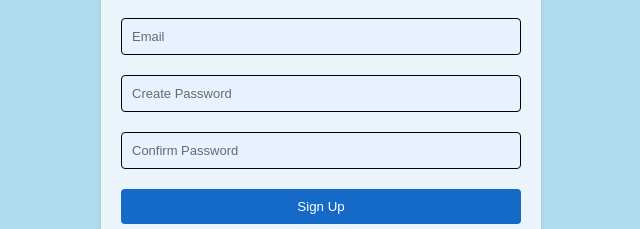
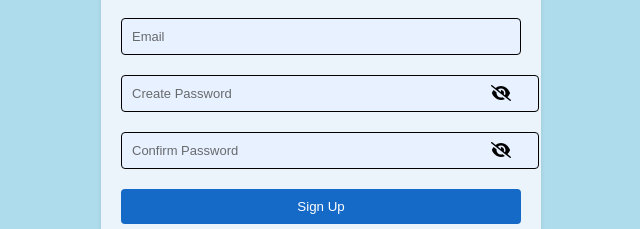
Before and after one commit to VanshVg/SquadUp, a React (Create React App) app in the folder clientside/: page /auth/register in a window 1280 px wide. Shown: the part 354-583 px from the top of the page, without its empty margins (319-959 px from the left). Built offline with nearby package versions, Linux system fonts and the light colour scheme.

Commit message:
Improved UI

```diff
--- a/clientside/package.json
+++ b/clientside/package.json
@@ -3,6 +3,8 @@
   "version": "0.1.0",
   "private": true,
   "dependencies": {
+    "@fortawesome/free-solid-svg-icons": "^6.4.2",
+    "@fortawesome/react-fontawesome": "^0.2.0",
     "@testing-library/jest-dom": "^5.17.0",
     "@testing-library/react": "^13.4.0",
     "@testing-library/user-event": "^13.5.0",
--- a/clientside/src/pages/Auth/Auth.css
+++ b/clientside/src/pages/Auth/Auth.css
@@ -77,3 +77,25 @@ button:hover {
 .login-link a:hover {
   text-decoration: underline;
 }
+
+.password-input {
+  position: relative;
+}
+
+.password-input input {
+  padding-right: 57.5%; /* Adjust the padding to accommodate the icon */
+}
+
+.password-icon {
+  position: absolute;
+  top: 50%;
+  right: 10px;
+  transform: translateY(-50%);
+  cursor: pointer;
+}
+
+/* Adjust the icon size as needed */
+.password-icon svg {
+  width: 18px;
+  height: 18px;
+}
--- a/clientside/src/pages/Auth/Register.jsx
+++ b/clientside/src/pages/Auth/Register.jsx
@@ -1,9 +1,27 @@
-import React from "react";
+import React, { useState } from "react";
 import { Link } from "react-router-dom";
+import Helmet from "react-helmet";
+import { FontAwesomeIcon } from "@fortawesome/react-fontawesome";
+import { faEye, faEyeSlash } from "@fortawesome/free-solid-svg-icons";
 import "./Auth.css";
 
 const Register = () => {
+  const [passwordVisible, setPasswordVisible] = useState(false);
+  const [confirmPasswordVisible, setConfirmPasswordVisible] = useState(false);
+
+  const togglePasswordVisibility = () => {
+    setPasswordVisible(!passwordVisible);
+  };
+
+  const toggleConfirmPasswordVisibility = () => {
+    setConfirmPasswordVisible(!confirmPasswordVisible);
+  };
+
   return (
+    <>
+      <Helmet>
+        <title>Team Up | Registration</title>
+      </Helmet>
       <div className="register-container">
         <form className="register-form">
           <h1 className="register-heading" align="center">
@@ -16,14 +34,39 @@ const Register = () => {
 
           <input type="text" name="username" placeholder="Username" required />
           <input type="email" name="email" placeholder="Email" required />
-        <input type="password" name="password" placeholder="Create Password" required />
-        <input type="password" name="confirmPassword" placeholder="Confirm Password" required />
+          <div className="password-input">
+            <input
+              type={passwordVisible ? "text" : "password"}
+              name="password"
+              placeholder="Create Password"
+              required
+            />
+            <FontAwesomeIcon
+              icon={passwordVisible ? faEye : faEyeSlash}
+              onClick={togglePasswordVisibility}
+              className="password-icon"
+            />
+          </div>
+          <div className="password-input">
+            <input
+              type={confirmPasswordVisible ? "text" : "password"}
+              name="confirmPassword"
+              placeholder="Confirm Password"
+              required
+            />
+            <FontAwesomeIcon
+              icon={confirmPasswordVisible ? faEye : faEyeSlash}
+              onClick={toggleConfirmPasswordVisibility}
+              className="password-icon"
+            />
+          </div>
           <button type="submit">Sign Up</button>
         </form>
         <p className="login-link">
           Already Have An Account? <Link to="/auth/login">Login</Link>
         </p>
       </div>
+    </>
   );
 };
 
```
Also changed, not shown: 1 other file (tests, documents, lock files or other folders). Lines whose indentation alone changed are shown as unchanged.
